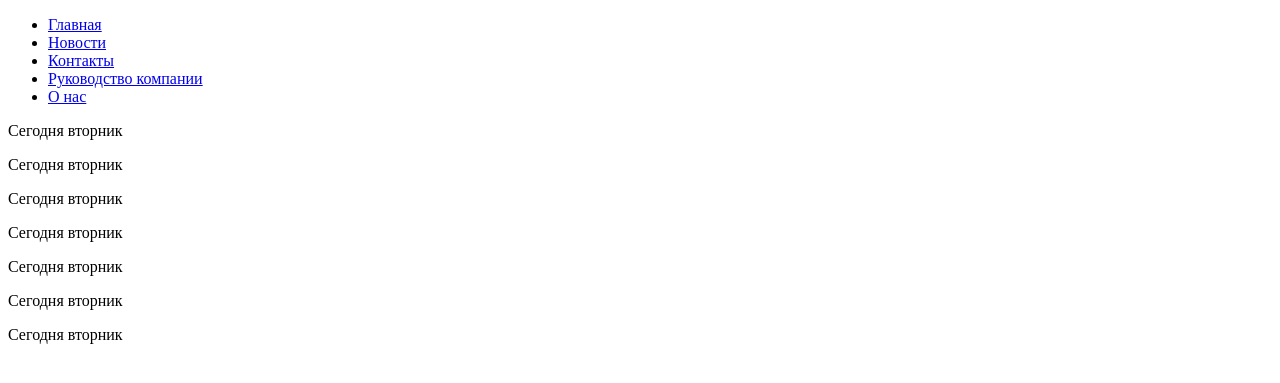
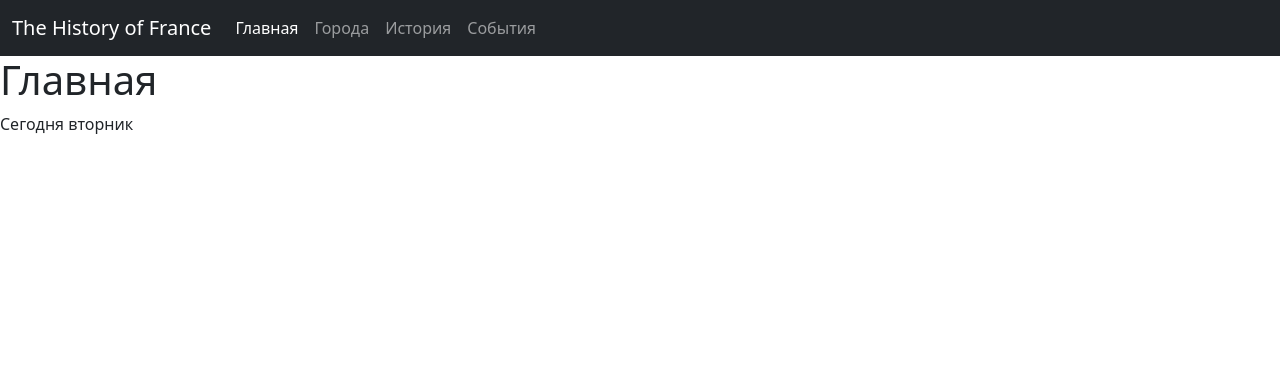
Before and after one commit to IgoninNM/IgoninNM, a Django app: page / in a window 1280 px wide. Shown: the top 383 px of the page. Run offline with Django 4.2, Linux system fonts and the light colour scheme.

Commit message:
Add cities

```diff
--- a/app/app/settings.py
+++ b/app/app/settings.py
@@ -26,7 +26,7 @@ SECRET_KEY = 'django-insecure-scy!e3hdkmp_sqcfypaqi-v(@%_&%_c+no4&@*)!0i)u5qsya!
 DEBUG = True
 
 ALLOWED_HOSTS = [
-    '127.0.0.1'
+    '127.0.0.1', 'localhost'
 ]
 
 
--- /dev/null
+++ b/app/hello/templates/hello/base.html
@@ -0,0 +1,65 @@
+<!doctype html>
+<html lang="en">
+<head>
+    <meta charset="UTF-8">
+    <meta name="viewport"
+          content="width=device-width, user-scalable=no, initial-scale=1.0, maximum-scale=1.0, minimum-scale=1.0">
+    <meta http-equiv="X-UA-Compatible" content="ie=edge">
+    <title>History of France</title>
+
+    <link href="https://cdn.jsdelivr.net/npm/bootstrap@5.2.0-beta1/dist/css/bootstrap.min.css" rel="stylesheet"
+          integrity="sha384-0evHe/X+R7YkIZDRvuzKMRqM+OrBnVFBL6DOitfPri4tjfHxaWutUpFmBp4vmVor" crossorigin="anonymous">
+
+    <script src="https://cdn.jsdelivr.net/npm/bootstrap@5.2.0-beta1/dist/js/bootstrap.bundle.min.js"
+            integrity="sha384-pprn3073KE6tl6bjs2QrFaJGz5/SUsLqktiwsUTF55Jfv3qYSDhgCecCxMW52nD2"
+            crossorigin="anonymous"></script>
+</head>
+<body>
+<header>
+    <nav class="navbar navbar-expand-lg navbar-dark bg-dark">
+        <div class="container-fluid">
+            <a class="navbar-brand" href="{% url 'index' %}">The History of France</a>
+            <button class="navbar-toggler" type="button" data-bs-toggle="collapse" data-bs-target="#navbarNav"
+                    aria-controls="navbarNav" aria-expanded="false" aria-label="Переключатель навигации">
+                <span class="navbar-toggler-icon"></span>
+            </button>
+            <div class="collapse navbar-collapse" id="navbarNav">
+                <ul class="navbar-nav">
+                    <li class="nav-item">
+                        <a class="nav-link active" aria-current="page" href="{% url 'index' %}">Главная</a>
+                    </li>
+                    <li class="nav-item">
+                        <a class="nav-link" href="{% url 'cities' %}">Города</a>
+                    </li>
+                    <li class="nav-item">
+                        <a class="nav-link" href="{% url 'history' %}">История</a>
+                    </li>
+                    <li class="nav-item">
+                        <a class="nav-link" href="{% url 'facts' %}">События</a>
+                    </li>
+                    {% if query_set %}
+                    <li class="nav-item dropdown">
+                        <a class="nav-link dropdown-toggle" href="#" id="navbarDropdown" role="button"
+                           data-bs-toggle="dropdown" aria-expanded="false">
+                            Dropdown
+                        </a>
+                        <ul class="dropdown-menu" aria-labelledby="navbarDropdown">
+                            {% for obj in query_set %}
+                            <li><a class="dropdown-item" href="#">{{obj}}</a></li>
+                            {% endfor %}
+                        </ul>
+                    </li>
+                    {% endif %}
+                </ul>
+            </div>
+        </div>
+    </nav>
+</header>
+<main>
+    {% block content %}
+    {% endblock %}
+</main>
+
+
+</body>
+</html>
--- a/app/hello/templates/hello/index.html
+++ b/app/hello/templates/hello/index.html
@@ -1,24 +1,6 @@
-<!doctype html>
-<html lang="en">
-<head>
-    <meta charset="UTF-8">
-    <meta name="viewport"
-          content="width=device-width, user-scalable=no, initial-scale=1.0, maximum-scale=1.0, minimum-scale=1.0">
-    <meta http-equiv="X-UA-Compatible" content="ie=edge">
-    <title>Hello World</title>
+{% extends "hello/base.html" %}
 
-</head>
-<body>
-<ul>
-    <li><a href="/">Главная</a></li>
-    <li><a href="/news">Новости</a></li>
-    <li><a href="/contact">Контакты</a></li>
-    <li><a href="/management">Руководство компании</a></li>
-    <li><a href="/about">О нас</a></li>
-</ul>
-
-{% for i in my_variable %}
-    <p> Сегодня {{my_variable}}</p>
-{%endfor%}
-</body>
-</html>
+{% block content %}
+<h1>Главная</h1>
+<p>Сегодня {{day_of_week }}</p>
+{% endblock %}
--- a/app/hello/urls.py
+++ b/app/hello/urls.py
@@ -3,11 +3,7 @@ from . import views
 
 urlpatterns = [
     path('', views.index, name='index'),
-    path('news', views.news, name="news"),
-    path('management', views.management, name='management'),
-    path('about', views.about, name="about"),
-    path('contact', views.contact, name="contact"),
-    path('branches/', views.branches, name='all_branches'),
-    path('branches/<str:country_name>', views.branches, name='branches'),
-    path('cities/', views.cities, name="cities")
+    path('cities/', views.cities, name="cities"),
+    path('history/', views.history, name="history"),
+    path('facts/', views.facts, name="facts")
 ]
--- a/app/hello/views.py
+++ b/app/hello/views.py
@@ -7,34 +7,12 @@ from .models import *
 
 # Create your views here.
 def index(request):
-    days = ["понедельник", "вторник", "среда", "четверг 010203", "пятница", "суббота", "воскресенье"]
+    days = ["понедельник", "вторник", "среда", "четверг", "пятница", "суббота", "воскресенье"]
     dye_of_week = days[datetime.today().weekday()]
     # template_object = loader.get_template('hello/index.html')
     # text = template_object.render({'my_variable'}: day_of_week})
     # return HttpResponse(text)
-    return render(request, 'hello/index.html', {'my_variable': dye_of_week})
-
-
-def news(request):
-    return render(request, "hello/news.html")
-
-
-def management(request):
-    return render(request, "hello/management.html")
-
-
-def about(request):
-    return render(request, "hello/about.html")
-
-
-def contact(request):
-    return render(request, "hello/contact.html")
-
-
-def branches(request, country_name=""):
-    if country_name == "":
-        country_name = " всех городах"
-    return render(request, 'hello/branches.html', {'country_name': country_name})
+    return render(request, 'hello/index.html', {'day_of_week': dye_of_week})
 
 
 def page_not_found(request, exception=None):
@@ -45,4 +23,23 @@ def page_not_found(request, exception=None):
 
 def cities(request):
     query_set = City.objects.all()
-    return render(request, "hello/cities.html", {"cities": query_set})
+    return render(request, "hello/page.html", {
+        "query_set": query_set,
+        "name_of_page": "Города"
+    })
+
+
+def history(request):
+    query_set = Year.objects.all()
+    return render(request, "hello/page.html", {
+        "query_set": query_set,
+        "name_of_page": "История"
+    })
+
+
+def facts(request):
+    query_set = Event.objects.all()
+    return render(request, "hello/page.html", {
+        "query_set": query_set,
+        "name_of_page": "События"
+    })
```
Also changed, not shown: app/hello/templates/hello/page.html (added, +11 -0 lines).
